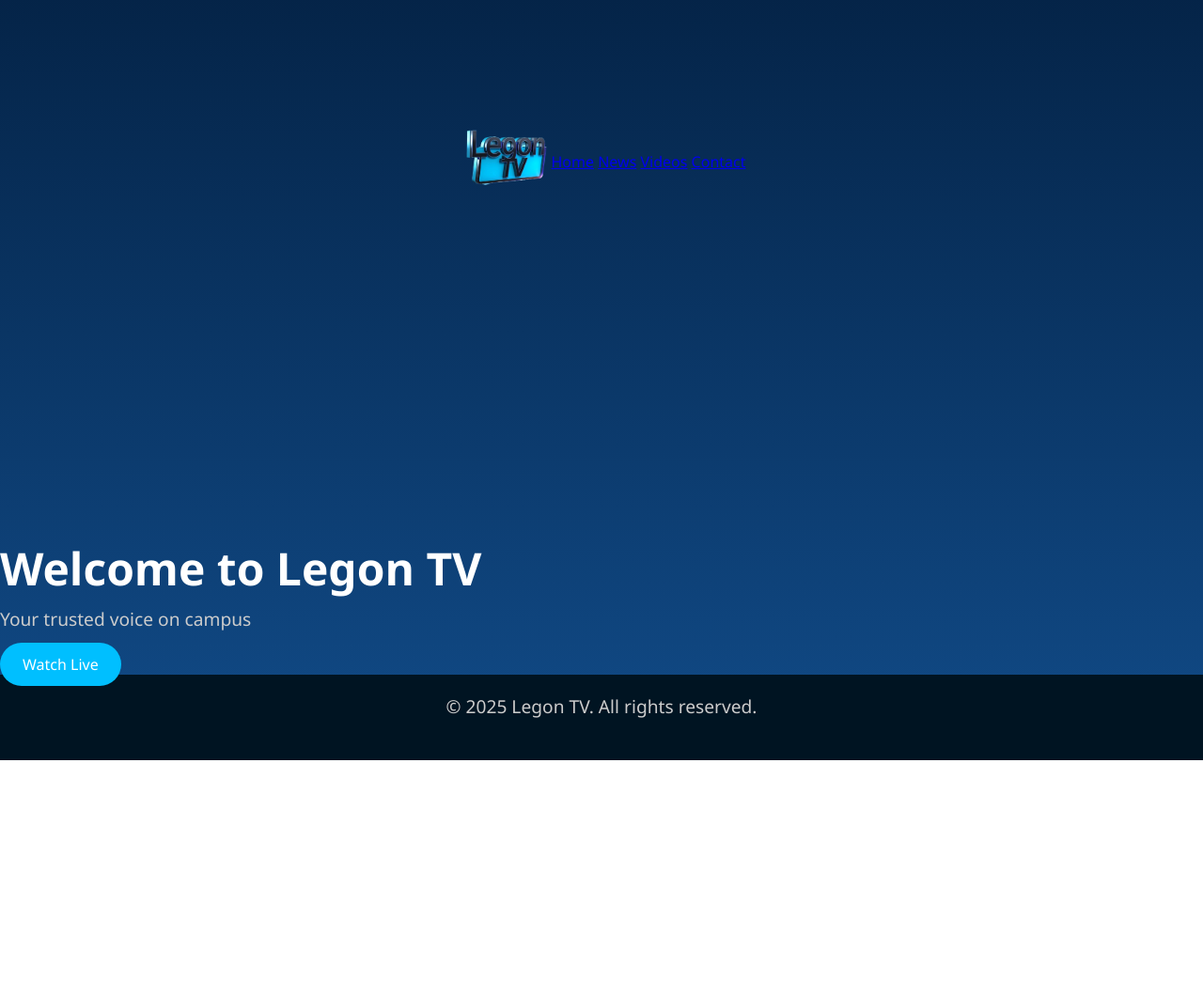
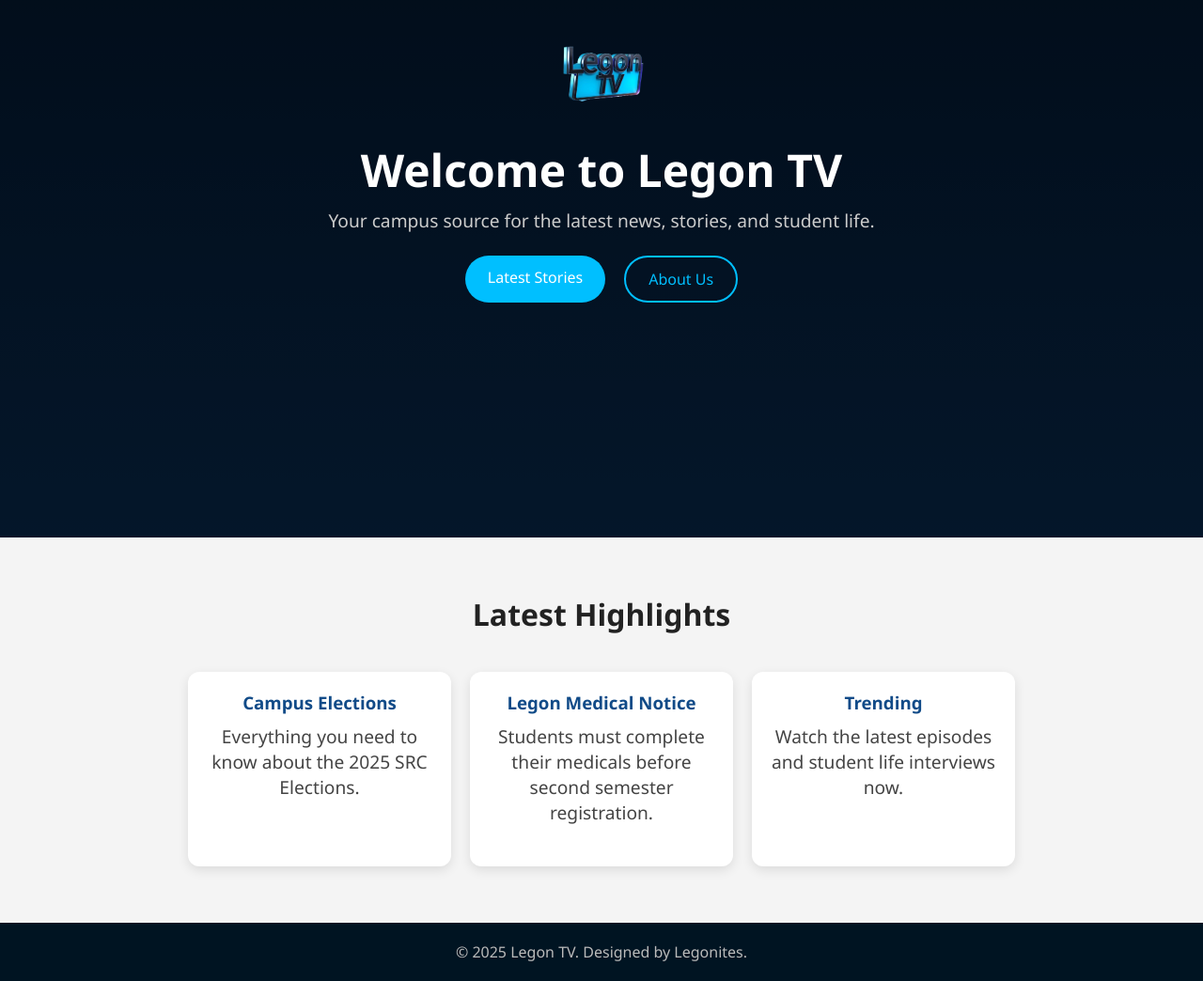
Before and after one commit to Ma-gdalene/Legontv, a plain HTML site: page index.html in a window 1280 px wide. Shown: the part 228-1272 px from the top of the page at 94% size. Before the commit the page ends 1037 px from the top, so only its background shows below. Drawn offline with Linux system fonts and the light colour scheme.

Commit message:
Update index.html

```diff
--- a/index.html
+++ b/index.html
@@ -1,32 +1,47 @@
 <!DOCTYPE html>
 <html lang="en">
 <head>
-  <meta charset="UTF-8" />
-  <meta name="viewport" content="width=device-width, initial-scale=1.0"/>
-  <title>Legon TV</title>
-  <link rel="stylesheet" href="style.css" />
+  <meta charset="UTF-8">
+  <title>Legon TV | Official Site</title>
+  <meta name="viewport" content="width=device-width, initial-scale=1.0">
+  <link rel="stylesheet" href="style.css">
 </head>
 <body>
-  <header class="header">
-    <img src="logo.png" alt="Legon TV Logo" class="logo">
-    <nav class="navbar">
-      <a href="#">Home</a>
-      <a href="#">News</a>
-      <a href="#">Videos</a>
-      <a href="#">Contact</a>
-    </nav>
+
+  <header>
+    <div class="overlay"></div>
+    <div class="hero-content">
+      <img src="logo.png" alt="Legon TV Logo" class="logo">
+      <h1>Welcome to Legon TV</h1>
+      <p>Your campus source for the latest news, stories, and student life.</p>
+      <div class="buttons">
+        <a href="#latest" class="btn">Latest Stories</a>
+        <a href="#about" class="btn-outline">About Us</a>
+      </div>
+    </div>
   </header>
 
-  <section class="hero">
-    <div class="hero-text">
-      <h1>Welcome to Legon TV</h1>
-      <p>Your trusted voice on campus</p>
-      <a href="#" class="btn">Watch Live</a>
+  <section id="latest" class="section">
+    <h2>Latest Highlights</h2>
+    <div class="cards">
+      <div class="card">
+        <h3>Campus Elections</h3>
+        <p>Everything you need to know about the 2025 SRC Elections.</p>
+      </div>
+      <div class="card">
+        <h3>Legon Medical Notice</h3>
+        <p>Students must complete their medicals before second semester registration.</p>
+      </div>
+      <div class="card">
+        <h3>Trending</h3>
+        <p>Watch the latest episodes and student life interviews now.</p>
+      </div>
     </div>
   </section>
 
   <footer>
-    <p>&copy; 2025 Legon TV. All rights reserved.</p>
+    &copy; 2025 Legon TV. Designed by Legonites.
   </footer>
+
 </body>
-    </html>
+</html>
```
